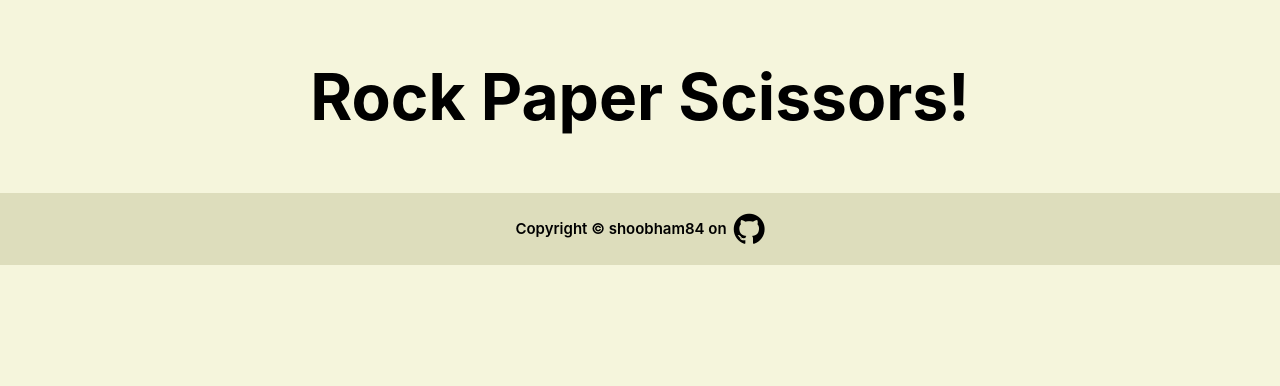
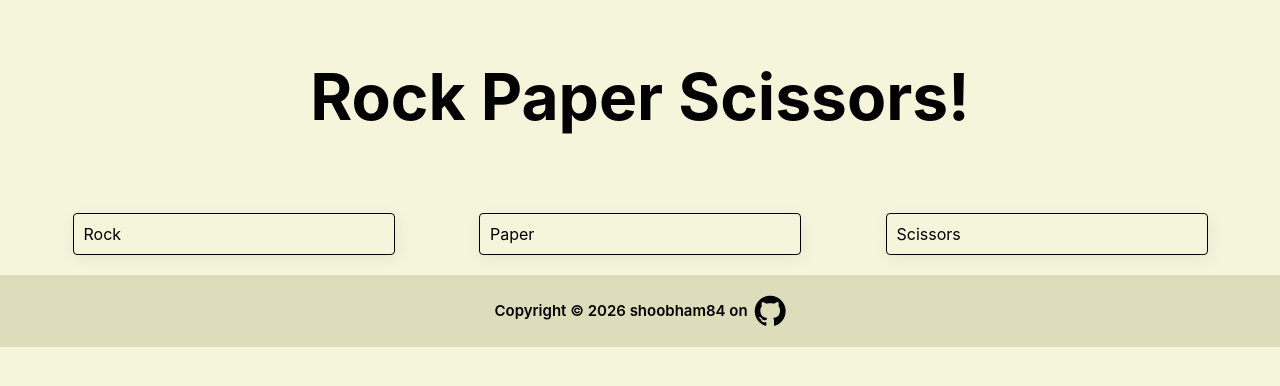
Before and after one commit to shoobham84/rock-paper-scissors_CLI, a plain HTML site: page index.html in a window 1280 px wide. Drawn offline with Linux system fonts and the light colour scheme.

Commit message:
Add cards to store Rock, Paper, Scissor choices and add appropriate styling

```diff
--- a/index.html
+++ b/index.html
@@ -13,10 +13,14 @@
     <div class="header">
         <h1>Rock Paper Scissors!</h1>
     </div>
-
+    <div class="container">
+        <div class="card">Rock</div>
+        <div class="card">Paper</div>
+        <div class="card">Scissors</div>
+    </div>
 
     <div class="footer">
-        Copyright &copy; shoobham84 on <a href="https://github.com/shoobham84"><i class="fa fa-github" style="font-size: 36px;"></i></a>
+        Copyright &copy; 2026 shoobham84 on <a href="https://github.com/shoobham84"><i class="fa fa-github" style="font-size: 36px;"></i></a>
     </div>
     </body>
 </html>
--- a/styles.css
+++ b/styles.css
@@ -35,3 +35,24 @@ a {
 i {
     margin-left: 7px;
 }
+
+.container {
+    display: flex;
+    flex-wrap: wrap;
+    justify-content: space-evenly;
+    gap: 32px;
+    padding: 20px;
+}
+
+.card {
+  border: 1px solid black;
+  box-shadow: 2px 4px 16px rgba(0,0,0,.06);
+  border-radius: 4px;
+  padding: 10px;
+  flex-basis: 300px;
+  transition: background 0.5s;
+}
+
+.card:hover {
+    box-shadow: 4px 4px 16px rgba(21, 3, 85, 0.3);
+}
```
